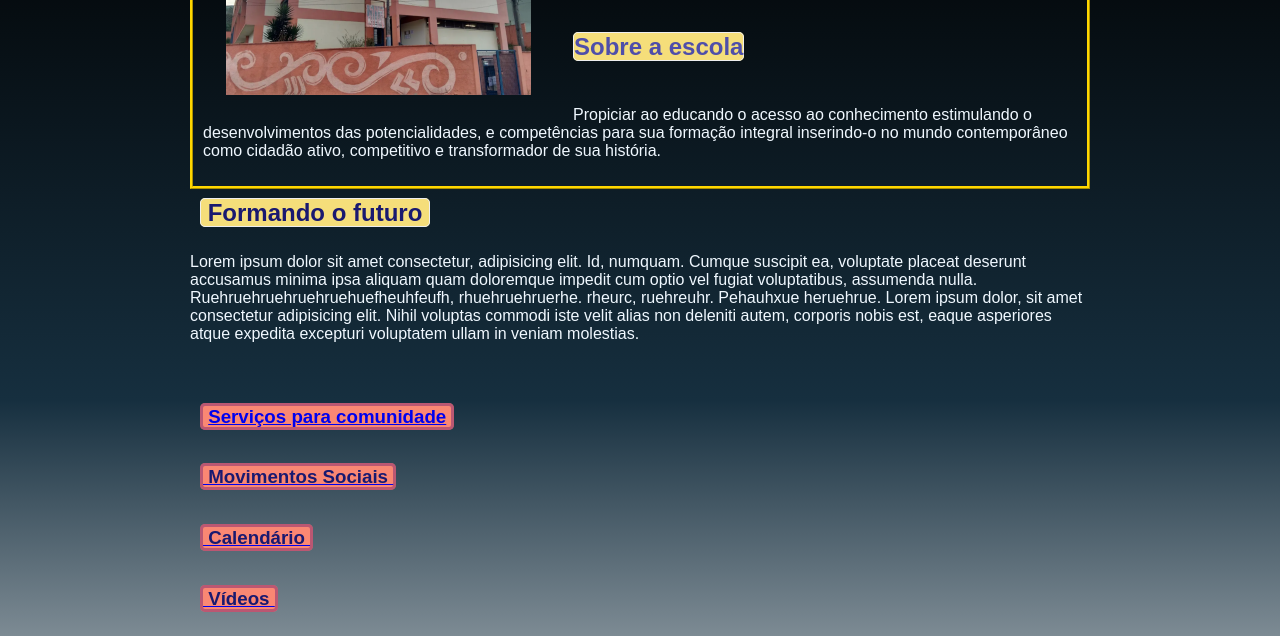
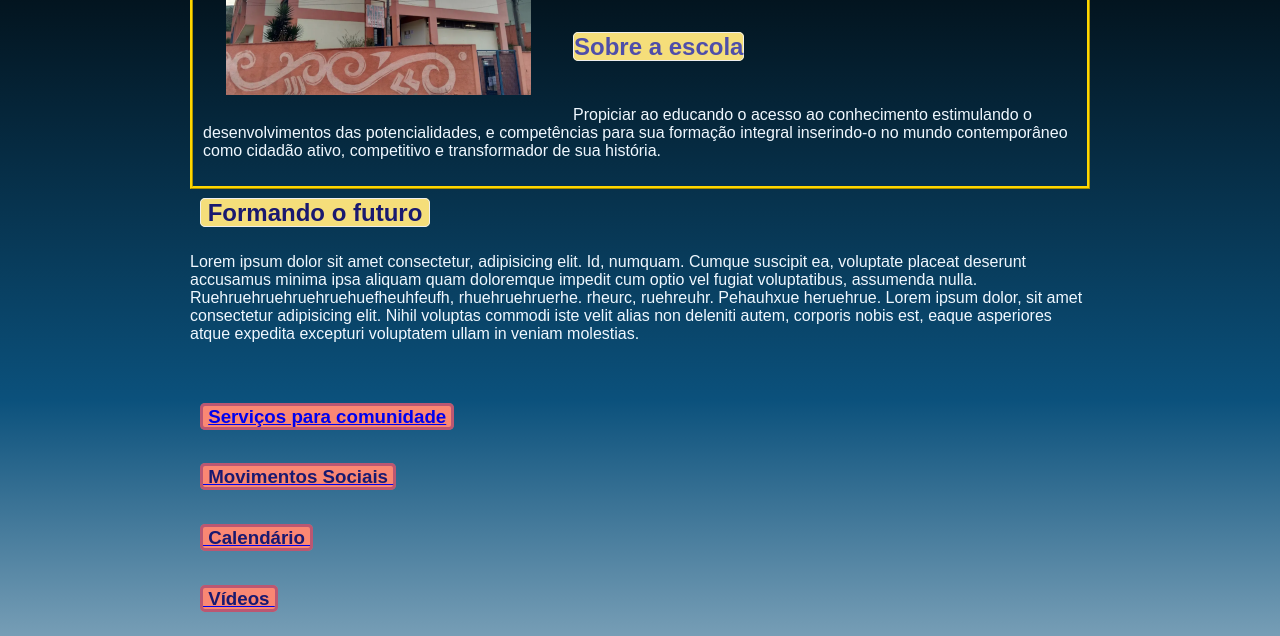
Before and after one commit to RafexSensei/site_novotec, a plain HTML site: page index.html in a window 1280 px wide. Shown: the part 135-771 px from the top of the page. Drawn offline with nearby package versions, Linux system fonts and the light colour scheme.

Commit message:
Update style.css

```diff
--- a/style.css
+++ b/style.css
@@ -18,7 +18,7 @@ body{
     font-family: Arial, Helvetica, sans-serif;
     font-weight: normal;
     font-style: normal;
-    background-image: linear-gradient(to bottom,#000000, #162f3f, white);
+    background-image: linear-gradient(to bottom,#000000, #0b517c, white);
     border-radius: 10px;
     width: 900px;
     height: 1050px;
```
